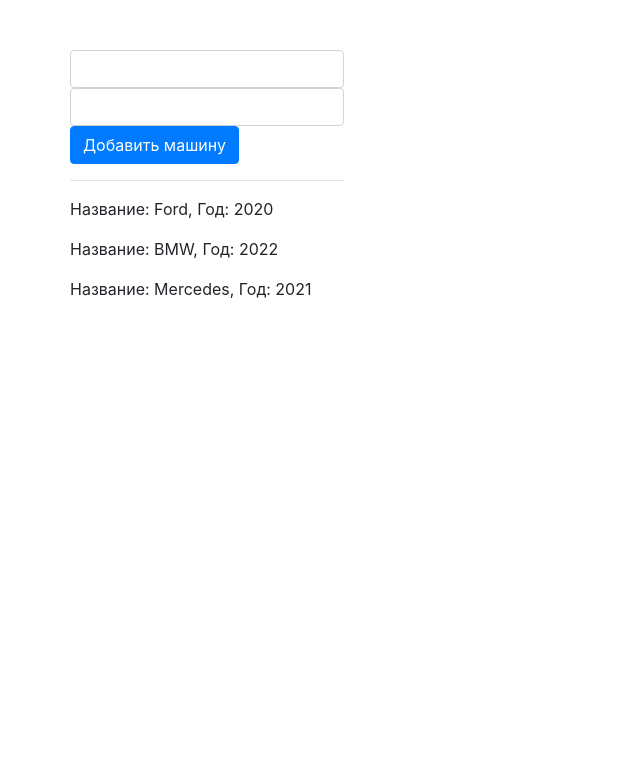
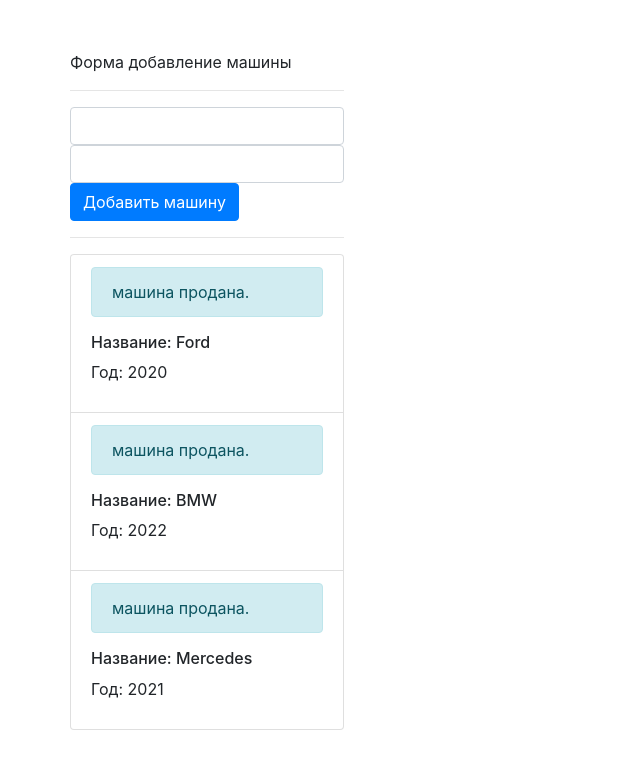
Before and after one commit to maxvanny2010/theory, an Angular app in the folder theoryapp/: page / in a window 1280 px wide. Shown: the top 768 px of the page, without its empty margins (0-640 px from the left). Built offline with nearby package versions, Linux system fonts and the light colour scheme.

Commit message:
ng-content

```diff
--- a/theoryapp/src/app/flies/flies.component.html
+++ b/theoryapp/src/app/flies/flies.component.html
@@ -1,3 +1,10 @@
+<p>Форма добавление машины</p>
+<hr>
 <app-add-fly (ListenerOuterEvent)="addFliesByEvent($event)"></app-add-fly>
 <hr>
-<app-fly *ngFor="let fly of flies" [flyItem]="fly"></app-fly>
+<div class="list-group">
+  <app-fly class="list-group-item" *ngFor="let fly of flies" [flyItem]="fly">
+    <h6 class="list-group-item-heading">Название: {{ fly.name}}</h6>
+    <p class="list-group-item-text">Год: {{ fly.year}}</p>
+  </app-fly>
+</div>
--- a/theoryapp/src/app/fly/fly.component.html
+++ b/theoryapp/src/app/fly/fly.component.html
@@ -1 +1,3 @@
-<p>Название: {{ fly.name}}, Год: {{ fly.year}}</p>
+<div class="alert alert-info">машина продана.</div>
+<!--ng-component. parent html form flies.component.html -> into <app-fly> row 7-8 <app-fly>-->
+<ng-content></ng-content>
```
Also changed, not shown: theoryapp/img/ng-content.png (added).
